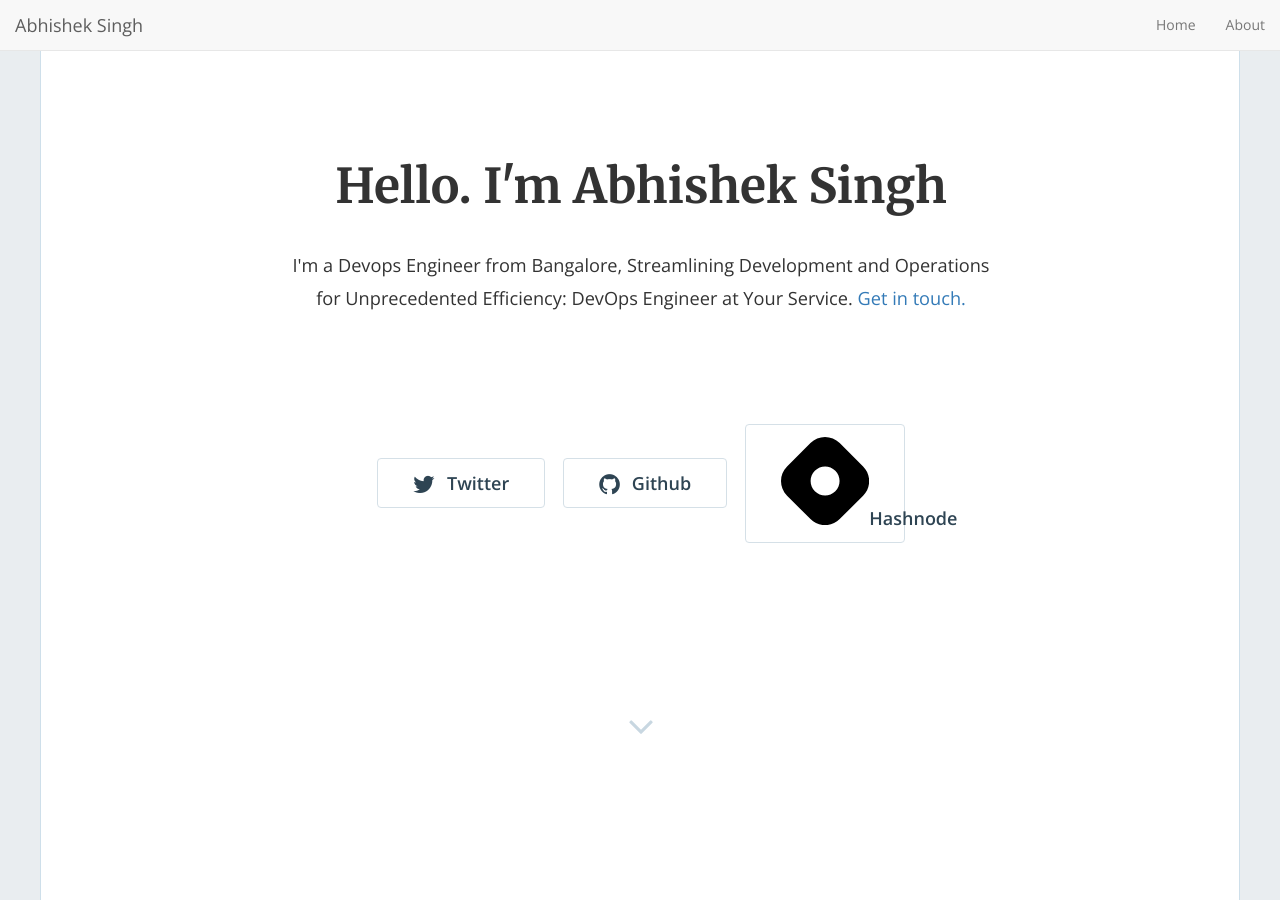
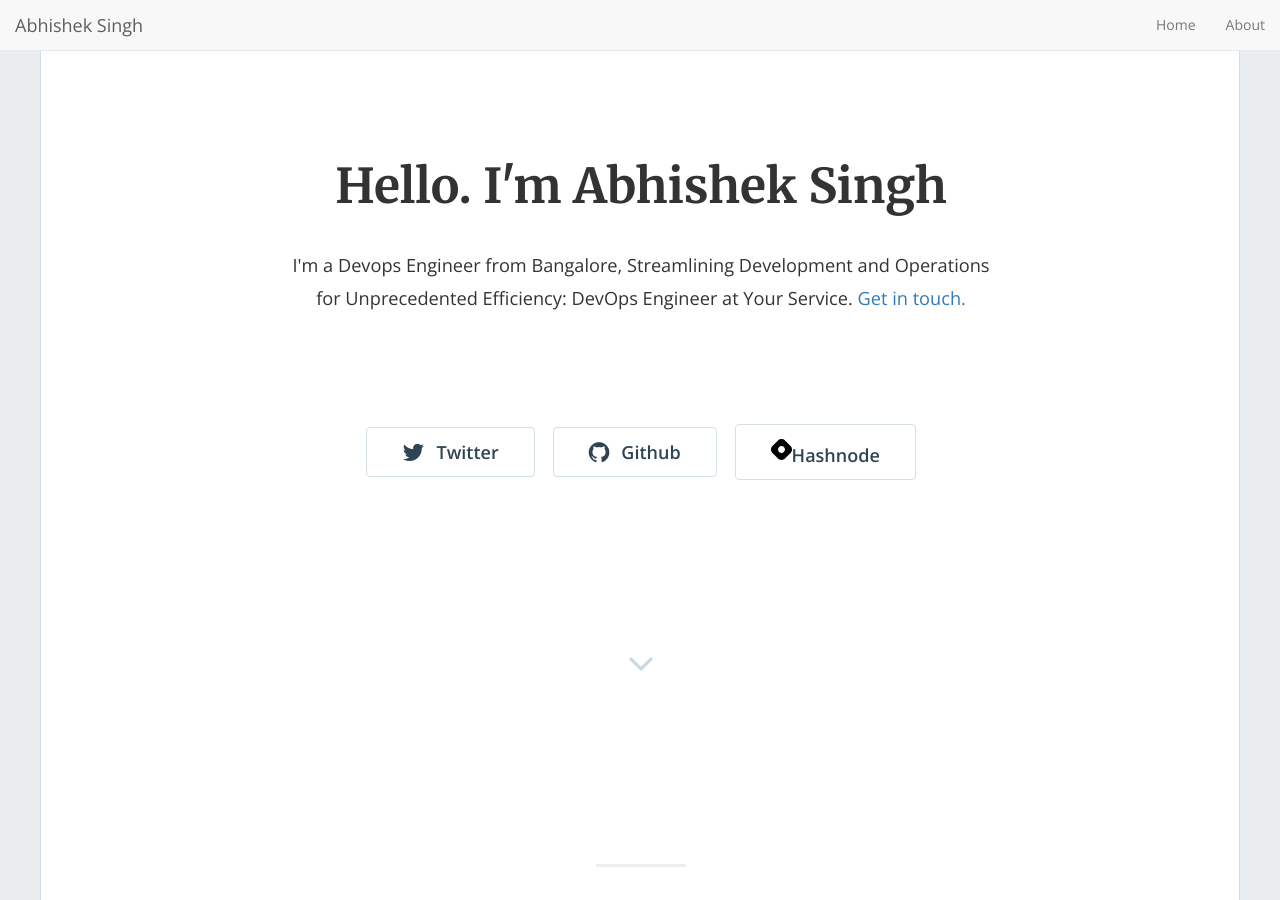
Before and after one commit to asabhi6776/new-portfolio, a Jekyll site: the page built from index.html, in a window 1280 px wide and 900 px high. Built offline with Jekyll 4.4.1, drawn with Linux system fonts in a browser that asks for light colours; nearby versions of some CDN libraries; the list of posts is cut into pages by our own code.

Commit message:
updated icon

```diff
--- a/_includes/home-hero.html
+++ b/_includes/home-hero.html
@@ -34,7 +34,7 @@
               <a href="https://github.com/{{ site.github_username }}"><button class="btn btn-default btn-lg"><i class="fa fa-github fa-lg"></i>Github</button></a>
             {% endif %}
             {% if site.hashnode_username != '' %}
-              <a href="https://{{ site.hashnode_username }}"><button class="btn btn-default btn-lg"><svg xmlns="http://www.w3.org/2000/svg" viewBox="0 0 512 512"><!--! Font Awesome Pro 6.4.0 by @fontawesome - https://fontawesome.com License - https://fontawesome.com/license (Commercial License) Copyright 2023 Fonticons, Inc. --><path d="M35.19 171.1C-11.72 217.1-11.72 294 35.19 340.9L171.1 476.8C217.1 523.7 294 523.7 340.9 476.8L476.8 340.9C523.7 294 523.7 217.1 476.8 171.1L340.9 35.19C294-11.72 217.1-11.72 171.1 35.19L35.19 171.1zM315.5 315.5C282.6 348.3 229.4 348.3 196.6 315.5C163.7 282.6 163.7 229.4 196.6 196.6C229.4 163.7 282.6 163.7 315.5 196.6C348.3 229.4 348.3 282.6 315.5 315.5z"/></svg>Hashnode</button></a>
+              <a href="https://{{ site.hashnode_username }}"><button class="btn btn-default btn-lg"><svg xmlns="http://www.w3.org/2000/svg" viewBox="0 0 512 512" style="width:21px;height:25px;"><path d="M35.19 171.1C-11.72 217.1-11.72 294 35.19 340.9L171.1 476.8C217.1 523.7 294 523.7 340.9 476.8L476.8 340.9C523.7 294 523.7 217.1 476.8 171.1L340.9 35.19C294-11.72 217.1-11.72 171.1 35.19L35.19 171.1zM315.5 315.5C282.6 348.3 229.4 348.3 196.6 315.5C163.7 282.6 163.7 229.4 196.6 196.6C229.4 163.7 282.6 163.7 315.5 196.6C348.3 229.4 348.3 282.6 315.5 315.5z"/></svg>Hashnode</button></a>
             {% endif %}
 
           </div>
```
